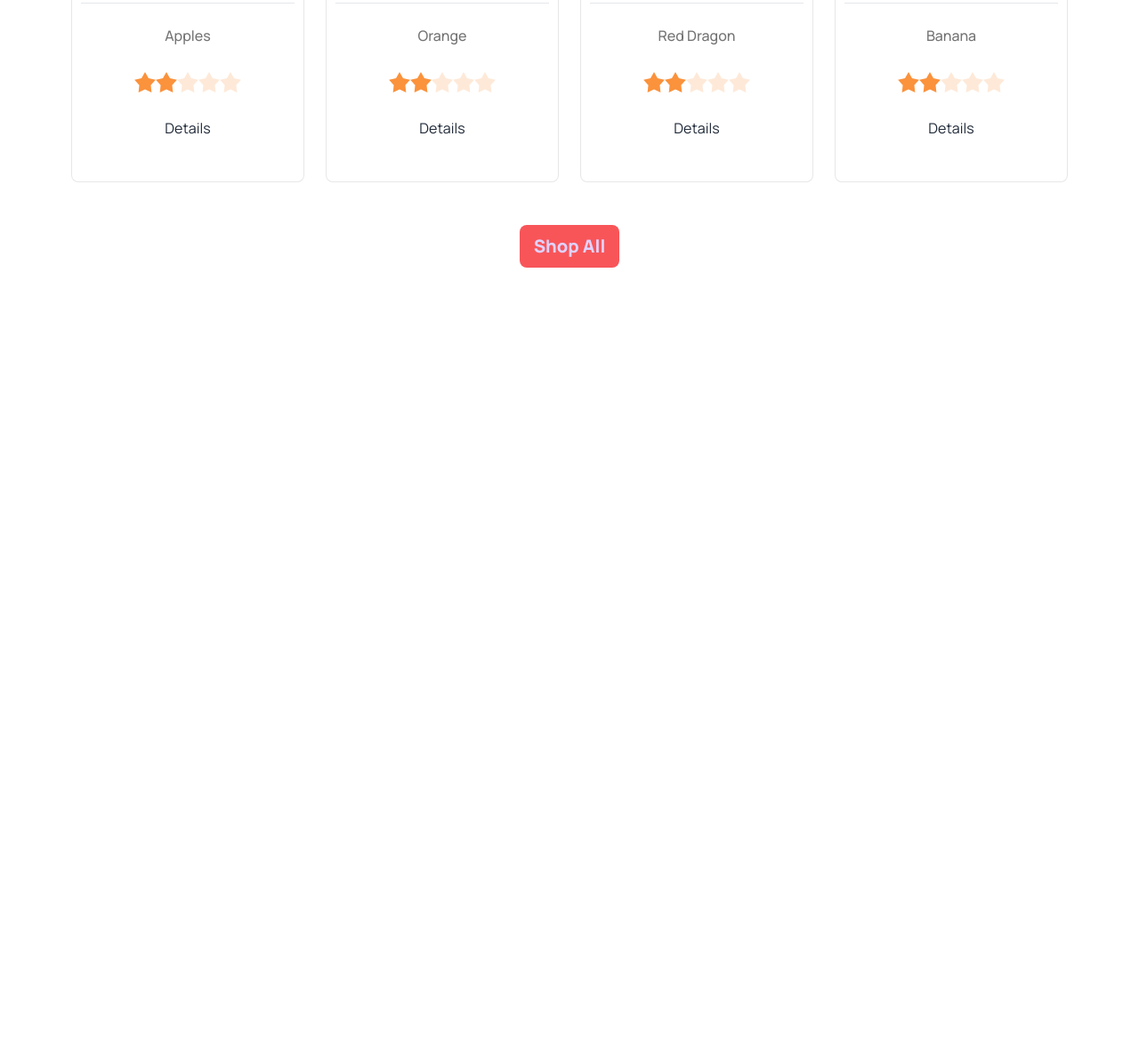
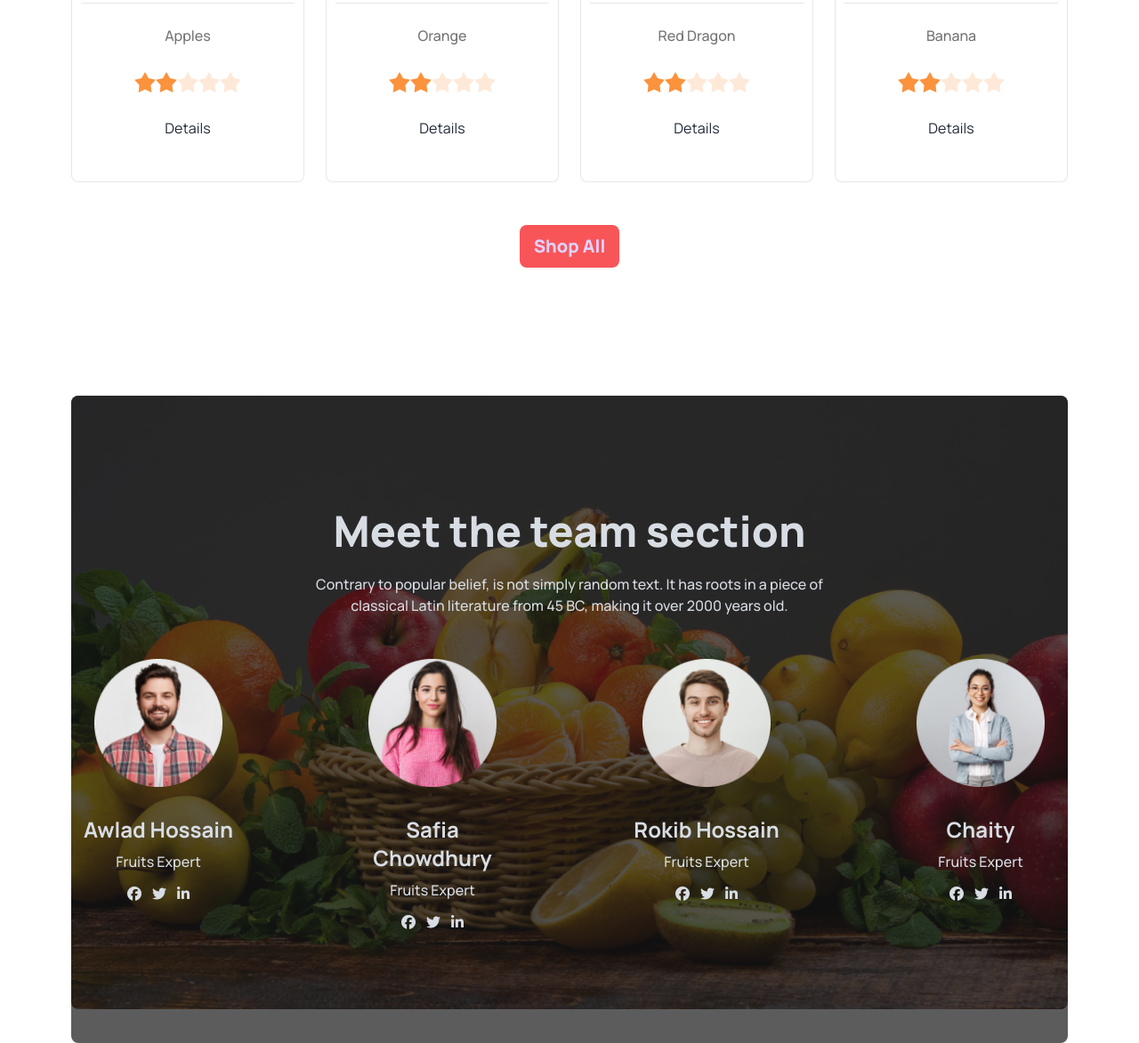
Before and after one commit to DressedHuman/third-assignment, a plain HTML site: page index.html in a window 1280 px wide. Shown: the part 1456-2629 px from the top of the page at 89% size. Before the commit the page ends 1757 px from the top, so only its background shows below. Drawn offline with nearby package versions, Linux system fonts and the light colour scheme.

Commit message:
added the meet the team section

```diff
--- a/index.html
+++ b/index.html
@@ -16,6 +16,9 @@
     <link rel="preconnect" href="https://fonts.gstatic.com" crossorigin>
     <link href="https://fonts.googleapis.com/css2?family=Manrope:wght@400;500;600;700;800&display=swap"
         rel="stylesheet">
+
+    <!-- font-awesome icons -->
+    <script src="https://kit.fontawesome.com/40b97c8640.js" crossorigin="anonymous"></script>
 
     <!-- custom styles -->
     <style>
@@ -142,7 +145,8 @@
                             doorstep
                         </h1>
                         <p class="mb-5 text-sm lg:text-xl font-medium">We supply highly quality organic products</p>
-                        <button class="btn btn-primary bg-[#F85559] border-none hover:bg-black text-xl font-extrabold capitalize">
+                        <button
+                            class="btn btn-primary bg-[#F85559] border-none hover:bg-black text-xl font-extrabold capitalize">
                             Shop Now
                         </button>
                     </div>
@@ -317,9 +321,81 @@
             </div>
 
             <div class="flex justify-center">
-                <button class="btn btn-primary bg-[#F85559] border-none hover:bg-black text-xl font-extrabold capitalize">
+                <button
+                    class="btn btn-primary bg-[#F85559] border-none hover:bg-black text-xl font-extrabold capitalize">
                     Shop All
                 </button>
+            </div>
+        </section>
+
+        <!-- meet the team section -->
+        <section class="mx-2 md:mx-12 lg:mx-20 mt-6 md:mt-20 lg:mt-36">
+            <div class="hero lg:h-[690px] rounded-lg"
+                style="background-image: url('images/banner1.png'); background-size: cover;">
+                <!-- overlay -->
+                <div class="hero-overlay bg-[#181818b3] rounded-lg"></div>
+                <div class="text-center text-neutral-content py-6 md:py-16 lg:py-32">
+                    <div class="w-[277px] lg:w-[615px] text-center mx-auto mb-5 md:mb-8 lg:mb-12">
+                        <h1 class="hidden lg:inline mb-6 text-5xl font-extrabold">Meet the team section</h1>
+                        <h1 class="lg:hidden mb-6 text-5xl font-extrabold">Meet the team</h1>
+                        <p class="mt2 md:mt-4 lg:mt-6 font-medium">Contrary to popular belief, is not simply random text. It has roots in a piece of classical Latin literature from 45 BC, making it over 2000 years old.</p>
+                    </div>
+
+                    <!-- team members cards container -->
+                    <div class="grid gap-6 md:gap-16 lg:gap-28  grid-cols-1 md:grid-cols-2 lg:grid-cols-4">
+                        <!-- card 1 -->
+                        <div class="flex flex-col">
+                            <img class="h-36 w-36 mb-8 mx-auto" src="images/member1.png" alt="">
+                            <h2 class="font-bold text-2xl mb-2">Awlad Hossain</h2>
+                            <p class="font-medium mb-4">Fruits Expert</p>
+                            <!-- social icons container -->
+                            <div class="flex gap-3 justify-center items-center">
+                                <i class="fa-brands fa-facebook"></i>
+                                <i class="fa-brands fa-twitter"></i>
+                                <i class="fa-brands fa-linkedin-in"></i>
+                            </div>
+                        </div>
+
+                        <!-- card 2 -->
+                        <div class="flex flex-col">
+                            <img class="h-36 w-36 mb-8 mx-auto" src="images/member2.png" alt="">
+                            <h2 class="font-bold text-2xl mb-2">Safia Chowdhury</h2>
+                            <p class="font-medium mb-4">Fruits Expert</p>
+                            <!-- social icons container -->
+                            <div class="flex gap-3 justify-center items-center">
+                                <i class="fa-brands fa-facebook"></i>
+                                <i class="fa-brands fa-twitter"></i>
+                                <i class="fa-brands fa-linkedin-in"></i>
+                            </div>
+                        </div>
+
+                        <!-- card 3 -->
+                        <div class="flex flex-col">
+                            <img class="h-36 w-36 mb-8 mx-auto" src="images/member3.png" alt="">
+                            <h2 class="font-bold text-2xl mb-2">Rokib Hossain</h2>
+                            <p class="font-medium mb-4">Fruits Expert</p>
+                            <!-- social icons container -->
+                            <div class="flex gap-3 justify-center items-center">
+                                <i class="fa-brands fa-facebook"></i>
+                                <i class="fa-brands fa-twitter"></i>
+                                <i class="fa-brands fa-linkedin-in"></i>
+                            </div>
+                        </div>
+
+                        <!-- card 4 -->
+                        <div class="flex flex-col">
+                            <img class="h-36 w-36 mb-8 mx-auto" src="images/member4.png" alt="">
+                            <h2 class="font-bold text-2xl mb-2">Chaity</h2>
+                            <p class="font-medium mb-4">Fruits Expert</p>
+                            <!-- social icons container -->
+                            <div class="flex gap-3 justify-center items-center">
+                                <i class="fa-brands fa-facebook"></i>
+                                <i class="fa-brands fa-twitter"></i>
+                                <i class="fa-brands fa-linkedin-in"></i>
+                            </div>
+                        </div>
+                    </div>
+                </div>
             </div>
         </section>
     </main>
```
